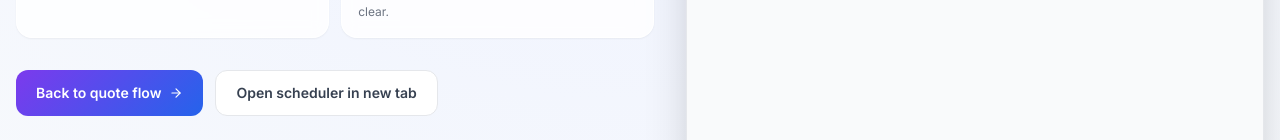
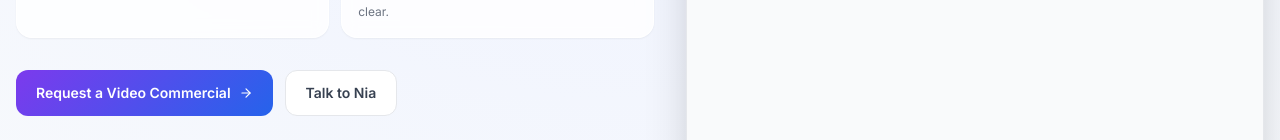
Before and after one commit to jonnieke/niamedia, a React (Vite) app: page /book in a window 1280 px wide. Shown: the part 660-800 px from the top of the page. Built offline with nearby package versions, Linux system fonts and the light colour scheme; no server answers.

Commit message:
Fix Cal booking embed props

```diff
--- a/src/pages/BookMeeting.tsx
+++ b/src/pages/BookMeeting.tsx
@@ -4,7 +4,7 @@ import { CalendarDays, Clock3, Video, MessageSquare, Sparkles, ArrowRight, Check
 import '@calcom/atoms/globals.tw3.min.css'
 import { BookerEmbed } from '@calcom/atoms'
 import PublicHeader from '../components/layout/PublicHeader'
-import { getBookingUrl, getCalBookingTarget, type BookingService } from '../lib/booking'
+import { getCalBookingTarget, type BookingService } from '../lib/booking'
 
 export default function BookMeeting() {
   const [searchParams] = useSearchParams()
@@ -15,7 +15,6 @@ export default function BookMeeting() {
     : priority === 'urgent'
       ? 'urgent'
       : 'consultation'
-  const bookingUrl = getBookingUrl(service)
   const calTarget = getCalBookingTarget(service)
 
   const copy = useMemo(() => {
@@ -87,11 +86,11 @@ export default function BookMeeting() {
 
             <div className="mt-8 flex flex-wrap gap-3">
               <Link to="/request-video" className="inline-flex items-center gap-2 px-5 py-3 rounded-xl text-sm font-semibold text-white" style={{ background: 'linear-gradient(135deg, #7c3aed, #2563eb)' }}>
-                Back to quote flow <ArrowRight size={14} />
+                Request a Video Commercial <ArrowRight size={14} />
               </Link>
-              <a href={bookingUrl} target="_blank" rel="noreferrer" className="inline-flex items-center gap-2 px-5 py-3 rounded-xl text-sm font-semibold border border-gray-200 bg-white text-gray-700">
-                Open scheduler in new tab
-              </a>
+              <Link to="/?assistant=1" className="inline-flex items-center gap-2 px-5 py-3 rounded-xl text-sm font-semibold border border-gray-200 bg-white text-gray-700">
+                Talk to Nia
+              </Link>
             </div>
 
             <div className="mt-8 rounded-2xl border border-emerald-200 bg-emerald-50 p-4 max-w-2xl">
@@ -116,6 +115,7 @@ export default function BookMeeting() {
                   apiUrl="https://api.cal.com/v2"
                   username={calTarget.username}
                   eventSlug={calTarget.eventSlug}
+                  isTeamEvent={false}
                 />
               ) : (
                 <div className="h-full flex items-center justify-center p-8 text-center">
```
